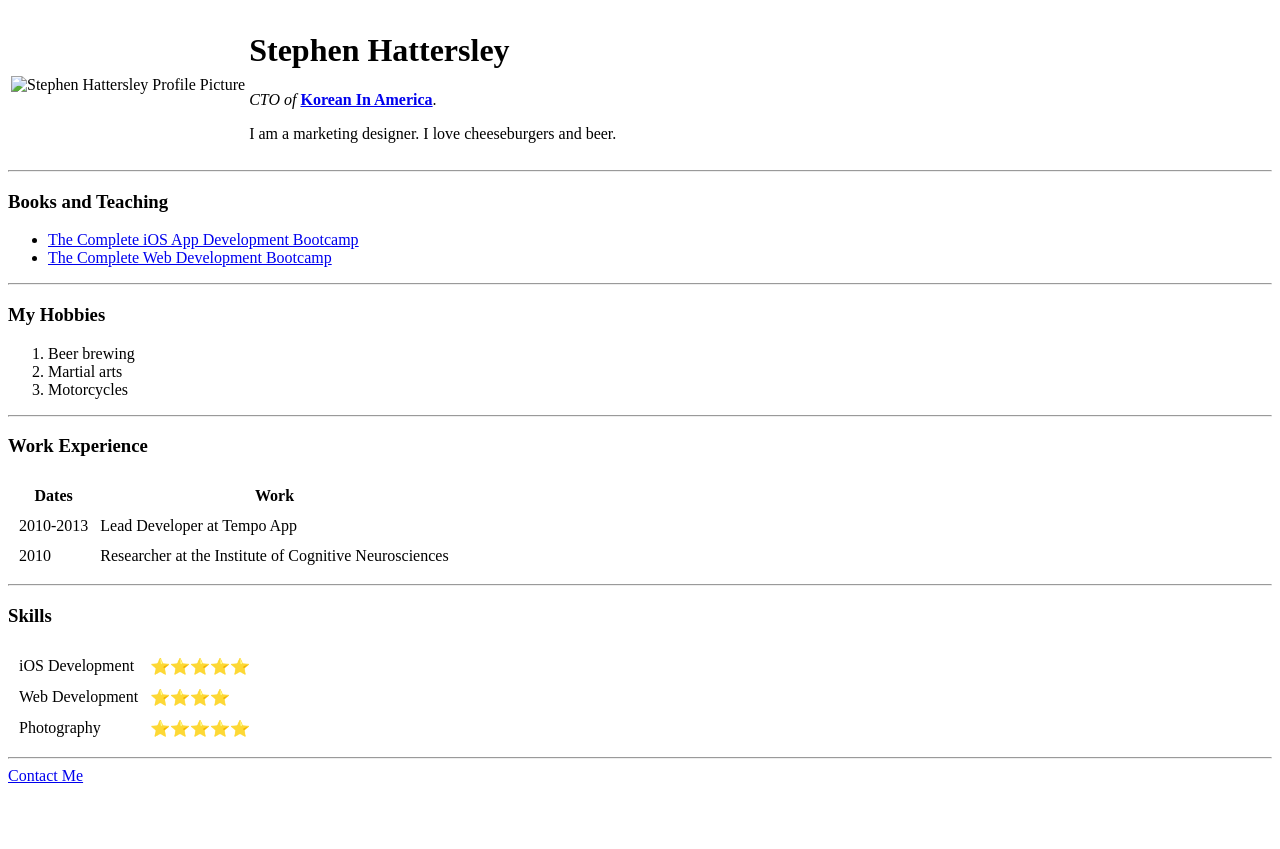
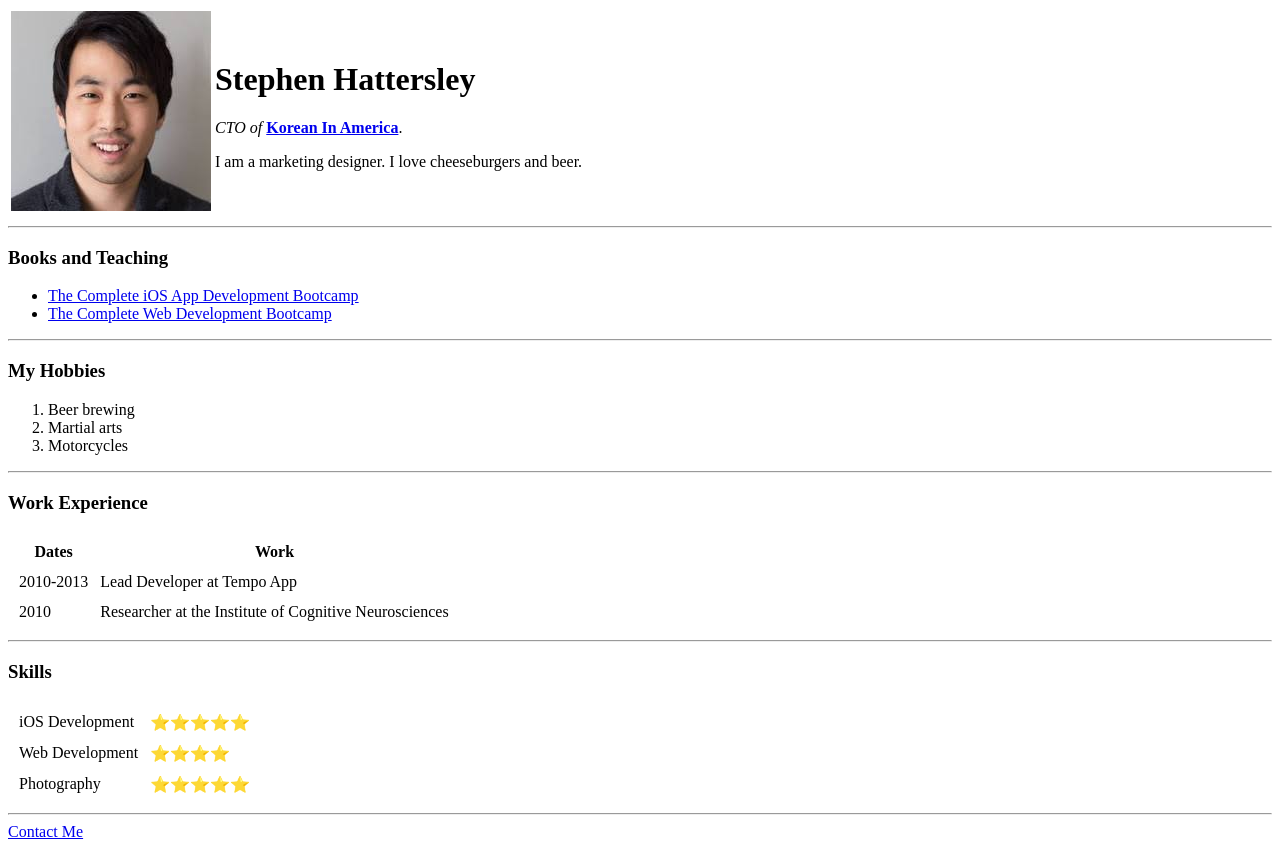
Before and after one commit to sshattersley/cv, a plain HTML site: page index.html in a window 1280 px wide. Before the commit the page ends 800 px from the top, so only its background shows below. Drawn offline with Linux system fonts and the light colour scheme.

Commit message:
Update index.html

```diff
--- a/index.html
+++ b/index.html
@@ -9,7 +9,7 @@
 <body>
   <table>
     <tr>
-      <td><img src="/blob/master/Images/stephen.jpeg" alt="Stephen Hattersley Profile Picture"></td>
+      <td><img src="images/stephen.jpeg" alt="Stephen Hattersley Profile Picture"></td>
       <td>
         <h1>Stephen Hattersley</h1>
         <p><em>CTO of</em> <strong><a href="https://www.koreaninamerica.com">Korean In America</a></strong>.</p>
```
